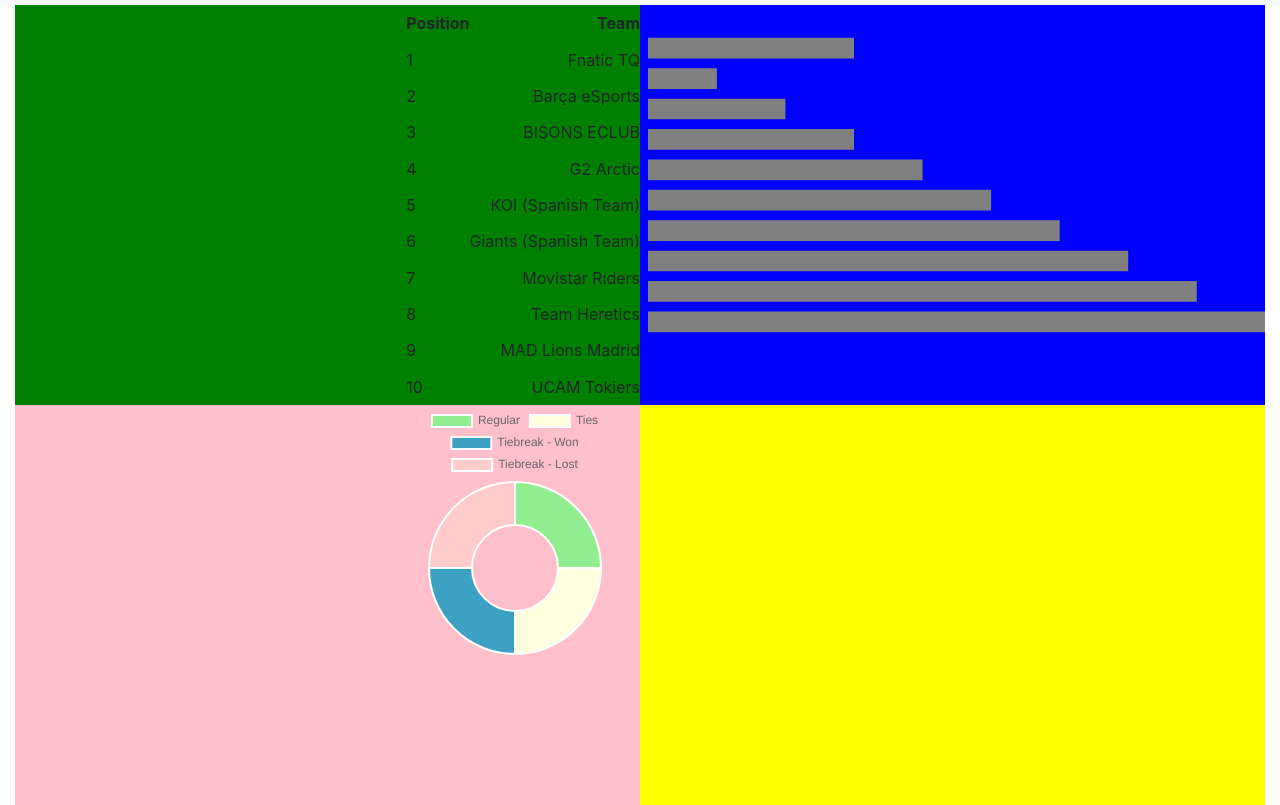
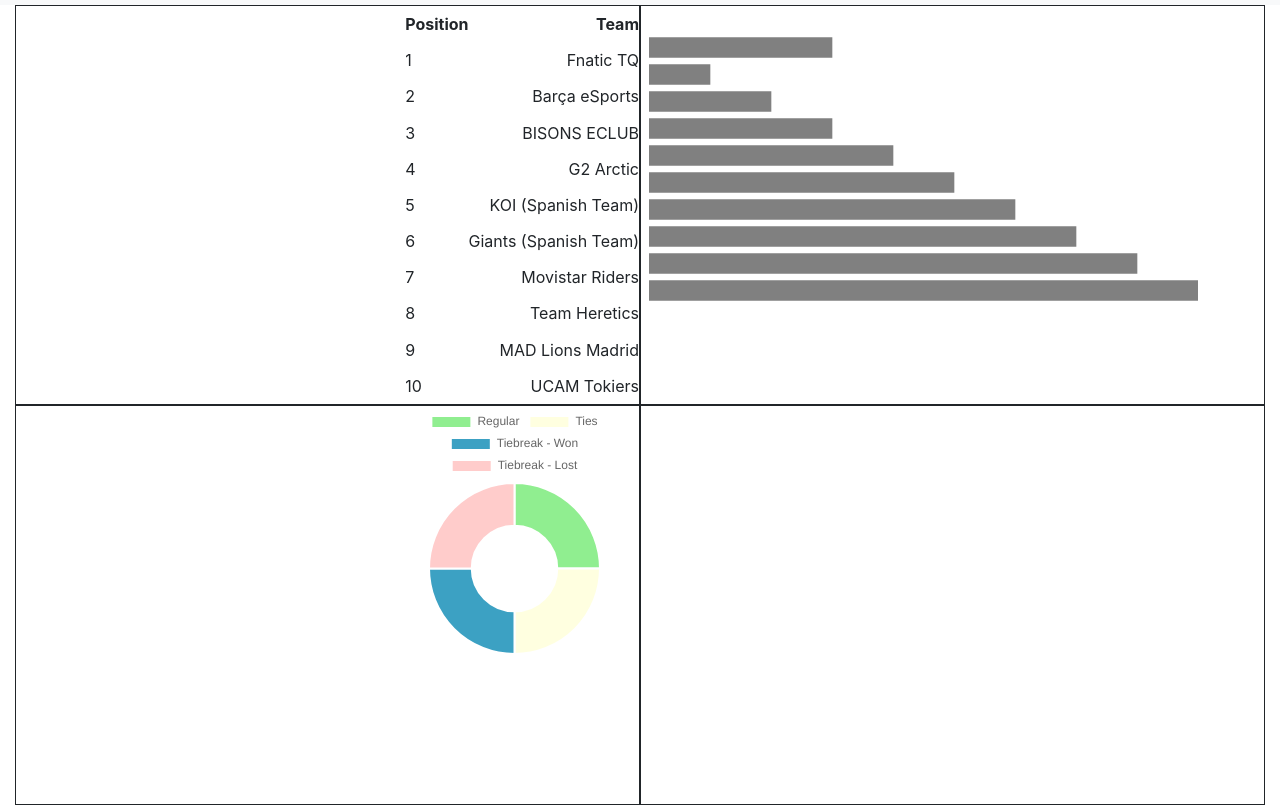
Before and after one commit to jjcantarino/jjcantarino.github.io, a plain HTML site: page index.html in a window 1280 px wide. Shown: the part 51-856 px from the top of the page. Drawn offline with nearby package versions, Linux system fonts and the light colour scheme.

Commit message:
Update index.html

```diff
--- a/index.html
+++ b/index.html
@@ -42,14 +42,14 @@
             align-items: bottom;
          }
 
-         .green { background: green;
+         .green { border:solid 0.5px;
                      justify-content: right;
 
   align-self: flex-end;
          }
-         .blue { background: blue;}
-         .pink {background: pink; justify-content: right }
-         .yellow { background: yellow; }
+         .blue { border:solid 0.5px;}
+         .pink {border:solid 0.5px;justify-content: right }
+         .yellow { border:solid 0.5px; }
 
 
 
@@ -93,12 +93,11 @@
    <div class="boxes">
       <div class="box green" id="tableDiv"></div>
       <div class="box blue">
-         <!--<div style="flex:0 1 60%;min-height:100%;max-width:60%;">
-            <div style="margin-top: 50vh;">
-             -->
-               <canvas id="standingsBarCanvas" style="margin-top: 4.4%"></canvas>
-            <!-- </div>
-         </div>-->
+         <div style="flex:0 1 89.5%;min-height:100%;max-width:89.5%;">
+            <div style="margin-top: 5.1%;">
+               <canvas id="standingsBarCanvas"></canvas>
+            </div>
+         </div>
       </div>
    </div>
    <div class="boxes">
```
